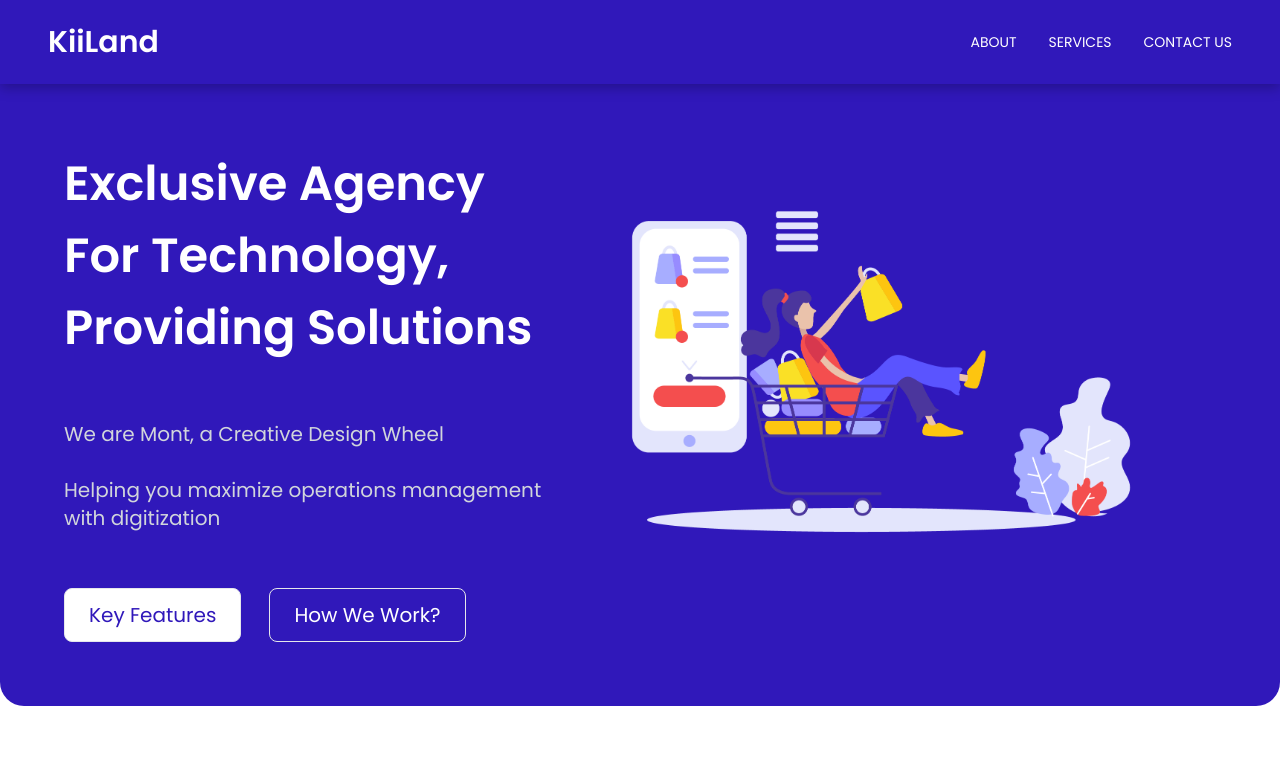
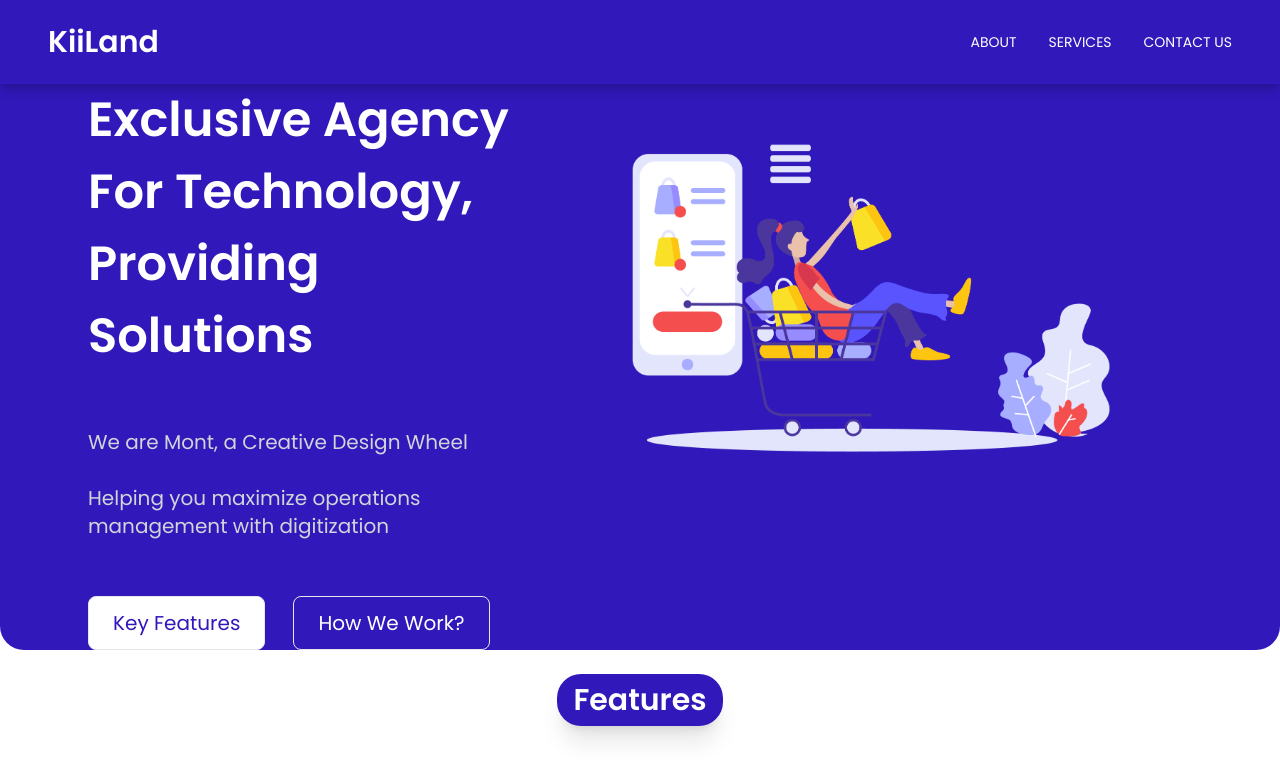
Before and after one commit to bravo-stack/Tailwind-Landing-Page, a React (Create React App) app: page / in a window 1280 px wide. Shown: the top 764 px of the page. Built offline with nearby package versions, Linux system fonts and the light colour scheme; grey boxes are pictures that could not be loaded.

Commit message:
remove all the padding tops and bottom, this way, the wrapper will only provide a padding across the x-axis

```diff
--- a/src/components/Wrapper.js
+++ b/src/components/Wrapper.js
@@ -3,8 +3,8 @@ import React from 'react'
 function Wrapper({children}) {
   return (
     <div>
-        <section className='container p-5 md:p-10 lg:p-10'>
-            <div className='lg:p-6 md:p-6 p-2 pt-6 pb-3'>
+        <section className='container px-5 md:px-10 lg:px-12 xl:px-16'>
+            <div className='lg:px-6 md:px-6 px-2'>
               {children}
             </div>
         </section>
```
